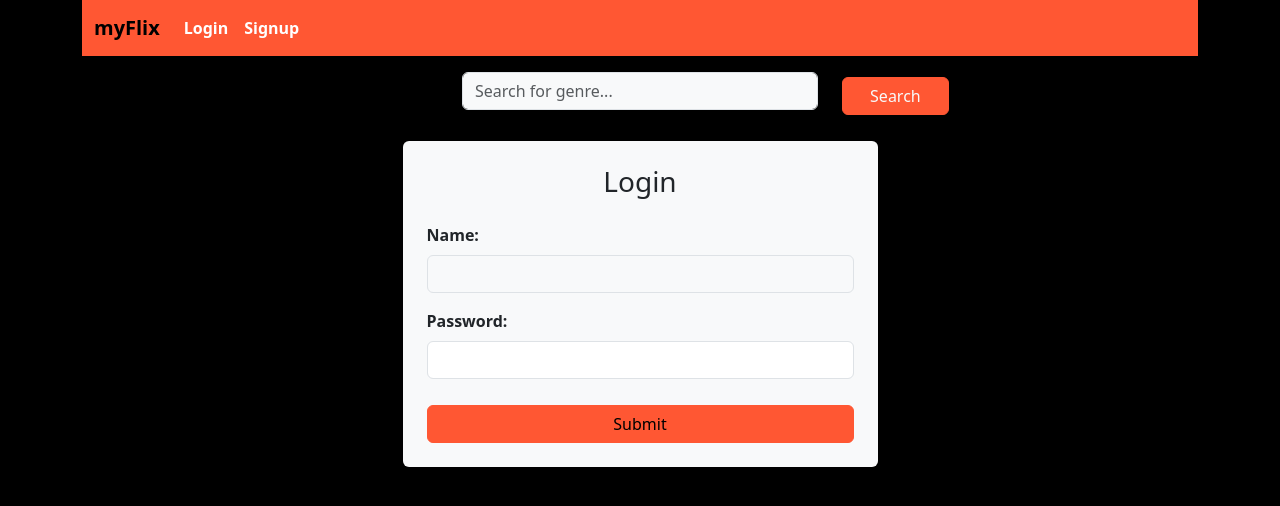
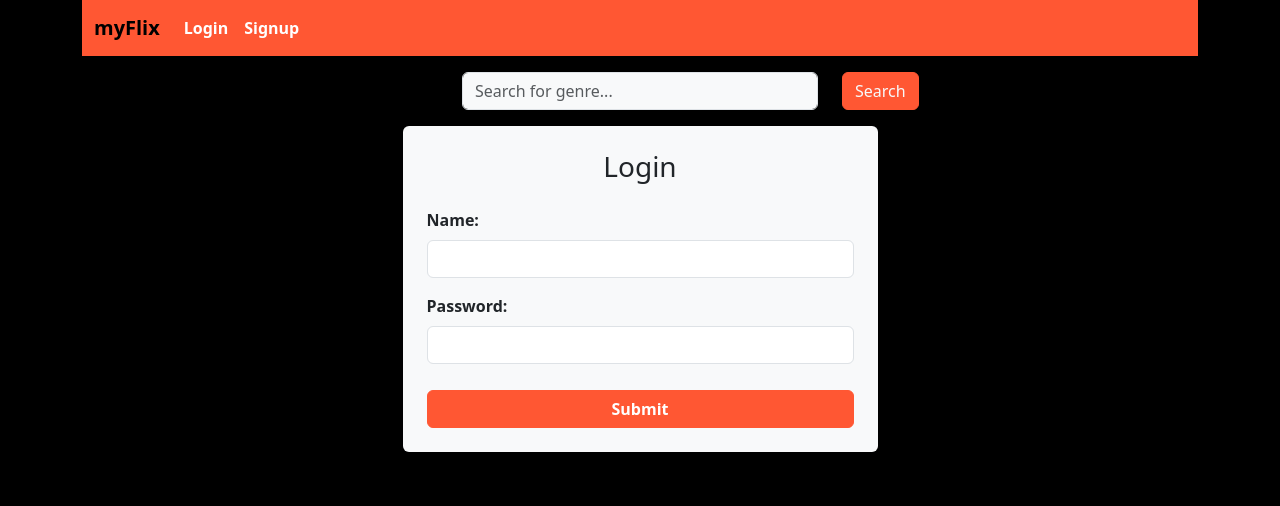
Before and after one commit to Sogolsa/myFlix-client, a React (Vite) app: page /login in a window 1280 px wide. Shown: the top 506 px of the page. Built offline with nearby package versions, Linux system fonts and the light colour scheme.

Commit message:
style issue for search

```diff
--- a/src/components/login-view/login-view.scss
+++ b/src/components/login-view/login-view.scss
@@ -5,7 +5,6 @@
   background-color: #f8f9fa;
   border-radius: 8px;
   box-shadow: 0 4px 6px rgba(0, 0, 0, 0.1);
-}
 
   .form-label {
     font-weight: bold;
@@ -22,6 +21,7 @@
     color: white;
     font-weight: 600;
   }
+}
 // .toggle-password-btn {
 //   position: absolute; /* Position the button over the input */
 //   top: 40%; /* Center vertically */
--- a/src/components/search-input/search-input.jsx
+++ b/src/components/search-input/search-input.jsx
@@ -3,7 +3,7 @@ import { Row, Col } from 'react-bootstrap';
 import { useNavigate } from 'react-router-dom';
 import { Button } from 'react-bootstrap';
 
-import './search-input.scss';
+// import './search-input.scss';
 
 // Creating a component for search input and search button
 function SearchInput({ onSearch }) {
@@ -16,7 +16,7 @@ function SearchInput({ onSearch }) {
     navigate('/search');
   };
   return (
-    <Row className='justify-content-md-center align-items-center mb-3'>
+    <Row className='justify-content-md-center mb-3'>
       <Col className='col col-sm-4 text-center offset-md-4 mt-3'>
         <input
           className='form-control bg-light text-dark'
@@ -27,8 +27,8 @@ function SearchInput({ onSearch }) {
       </Col>
       <Col>
         <Button
-          className='text-light search-btn'
-          // variant='search-btn'
+          className='text-light mt-3'
+          variant='primary'
           type='submit'
           onClick={handleButtonClick}
         >
--- a/src/components/search-input/search-input.scss
+++ b/src/components/search-input/search-input.scss
@@ -1,13 +1,17 @@
-.search-btn {
-  width: 30%;
-  height: 100%;
-  margin-top: 0;
-  color: whitesmoke;
-  background-color: #ff5733;
-  font-weight: 600;
-  border: none;
-  border-radius: 4px;
-  display: flex;
-  align-items: center;
-  justify-content: center;
-}
+// .search-btn {
+//   width: 30%;
+//   height: 100%;
+//   margin-top: 0;
+//   color: whitesmoke;
+//   background-color: #ff5733;
+//   font-weight: 600;
+//   border: none;
+//   border-radius: 4px;
+//   display: flex;
+//   align-items: center;
+//   justify-content: center;
+// }
+
+// input.form-control {
+//   margin-bottom: 0 !important;
+// }
--- a/src/index.scss
+++ b/src/index.scss
@@ -13,7 +13,6 @@ $color: steelblue;
 // $primary: teal;
 // $primary: #ff5000;
 $primary: #ff5733;
-
 $body-bg: black;
 
 @import '~bootstrap/scss/bootstrap.scss';
```
Also changed, not shown: 4 other files (tests, documents, lock files or other folders). Lines whose indentation alone changed are shown as unchanged.
